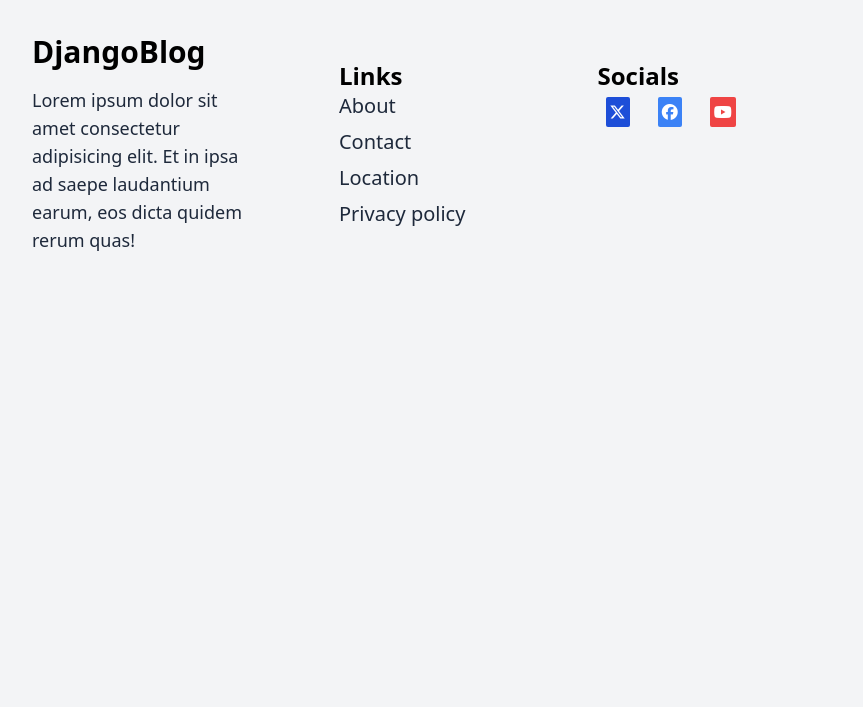
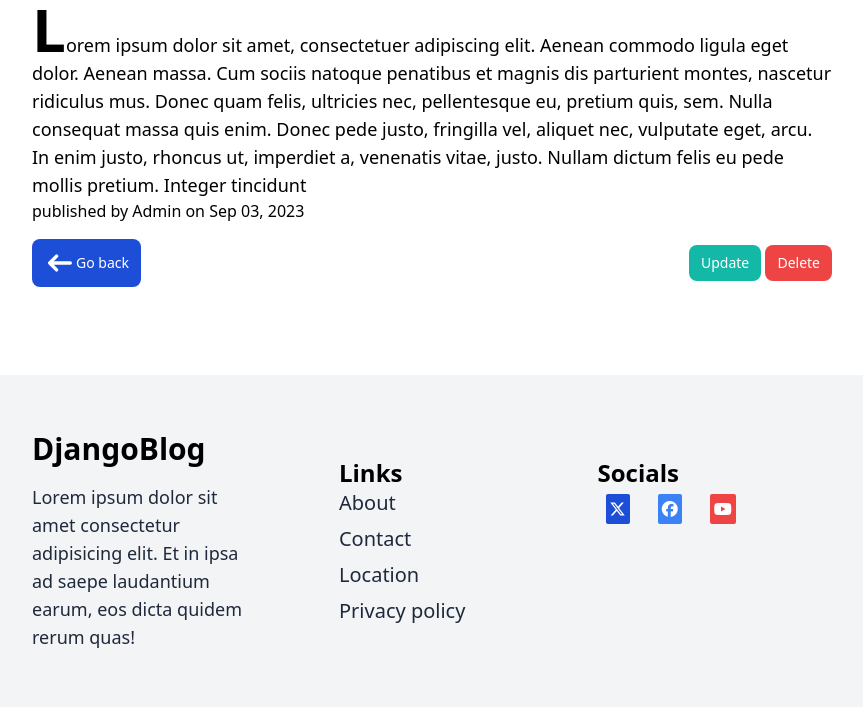
Before and after one commit to zablon-oigo/blog, a Django app: page /post/bridge/ in a window 1280 px wide. Shown: the part 551-1258 px from the top of the page, without its empty margins (208-1071 px from the left). Before the commit the page ends 802 px from the top, so only its background shows below. Run offline with Django 4.2, Linux system fonts and the light colour scheme; data comes from the database, SQL or seed files in the repository; both versions use the stored data as it was after the commit; some libraries are stand-ins or nearby versions.

Commit message:
styling details page

```diff
--- a/blog/templates/blog/post_detail.html
+++ b/blog/templates/blog/post_detail.html
@@ -4,14 +4,31 @@
 
 
 {% block content %}
-<h2 class="">{{post.title}}</h2>
-{% if post.image %}
-<img src="{{post.image.url}}" alt="{{post.title}}">
-{% endif  %}
-<p class="">{{post.content}}</p>
-<p>published by {{post.author|title}} on <span>{{post.published_at | date:"M d, Y"}}</span></p>
-<a href="{% url 'blog:home' %}" class=""> Go back</a>
-<a href="{% url 'blog:update' object.pk  %}" class="">Update</a>
-<a href="{% url 'blog:delete' object.pk  %}" class="">Delete</a>
+<div class="max-w-4xl mx-auto py-12 px-6  shadow">
+    <div class="p-6">
+        <h2 class="text-4xl font-semibold">{{post.title}}</h2>
+        <hr class="border-t border-gray-300 my-4 w-1/4">
+        {% if post.image %}
+        <img src="{{post.image.url}}" alt="{{post.title}}" class="object-center object-cover h-80 w-full rounded-xl ">
+        {% endif  %}
+        <p class="first-letter:text-6xl first-letter:font-bold text-lg block">{{post.content}}</p>
+        <p>published by {{post.author|title}} on <span>{{post.published_at | date:"M d, Y"}}</span></p>
+        <div class="flex justify-between items-center flex-col sm:flex-row">
+            <a href="{% url 'blog:home' %}" class=" my-4 inline-flex items-center px-3 py-2 text-sm font-medium text-center text-white bg-blue-700 rounded-lg hover:bg-blue-800 focus:ring-4 focus:outline-none focus:ring-blue-300 dark:bg-blue-600 dark:hover:bg-blue-700 dark:focus:ring-blue-800">
+                <svg class="w-6 h-6 text-white m-1 dark:text-white" aria-hidden="true" xmlns="http://www.w3.org/2000/svg" fill="none" viewBox="0 0 14 10">
+                    <path stroke="currentColor" stroke-linecap="round" stroke-linejoin="round" stroke-width="2" d="M13 5H1m0 0 4 4M1 5l4-4"/>
+                  </svg>
+                Go back
+
+            </a>
+           <div class="">
+            <a href="{% url 'blog:update' object.pk  %}" class="my-4 inline-flex items-center px-3 py-2 text-sm font-medium text-center text-white bg-teal-500 rounded-lg hover:bg-teal-800 focus:ring-4 focus:outline-none focus:ring-teal-300 dark:bg-teal-600 dark:hover:bg-teal-700 dark:focus:ring-teal-800">Update</a>
+            <a href="{% url 'blog:delete' object.pk  %}" class="my-4 inline-flex items-center px-3 py-2 text-sm font-medium text-center text-white bg-red-500 rounded-lg hover:bg-red-800 focus:ring-4 focus:outline-none focus:ring-red-300 dark:bg-red-600 dark:hover:bg-red-700 dark:focus:ring-red-800">Delete</a>
+
+           </div>
+        </div>
+    </div>
+
+</div>
 
 {% endblock %}
```
Also changed, not shown: db.sqlite3.
